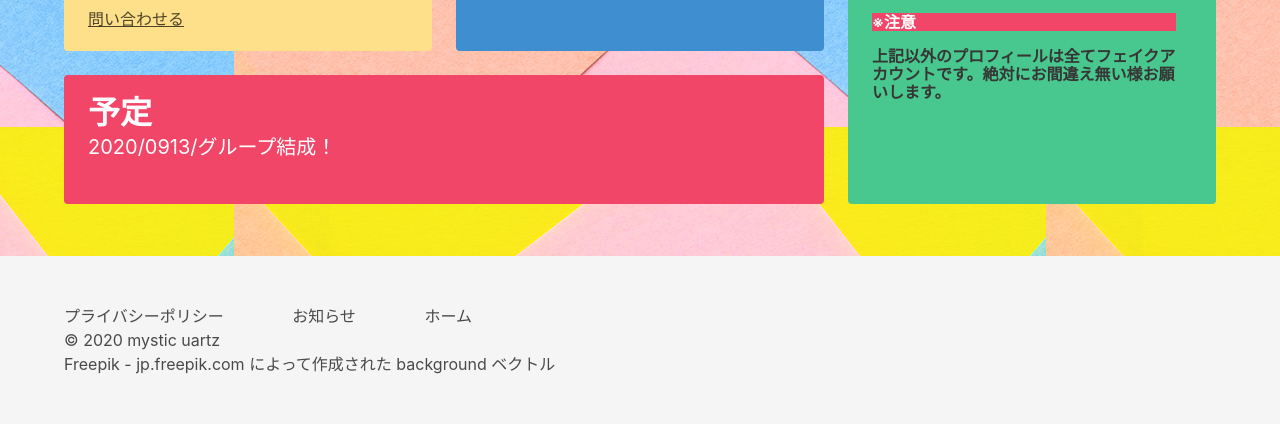
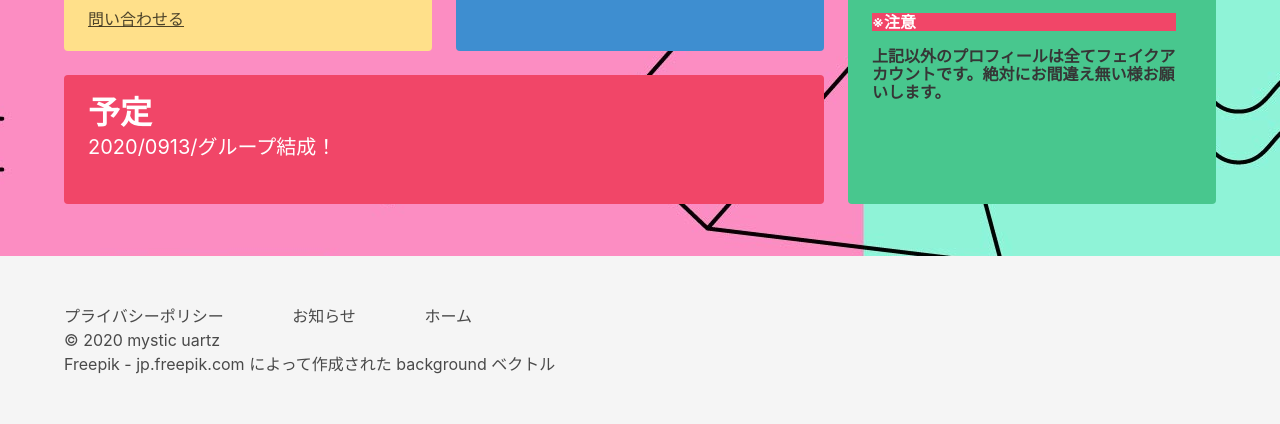
Before and after one commit to shouichia/mysticquartz, a plain HTML site: page index.html in a window 1280 px wide. Shown: the part 676-1100 px from the top of the page. Drawn offline with nearby package versions, Linux system fonts and the light colour scheme.

Commit message:
Update index.html

```diff
--- a/index.html
+++ b/index.html
@@ -20,7 +20,7 @@
 </div>
 </section>
 
-<section class="hero is-fullheight" style="background: url(pastel_00008.jpg) center">
+<section class="hero is-fullheight" style="background: url(3550305.jpg) center">
   <div class="hero-body">
     <div class="container">
       <h1 class="title is-size-1">
```
